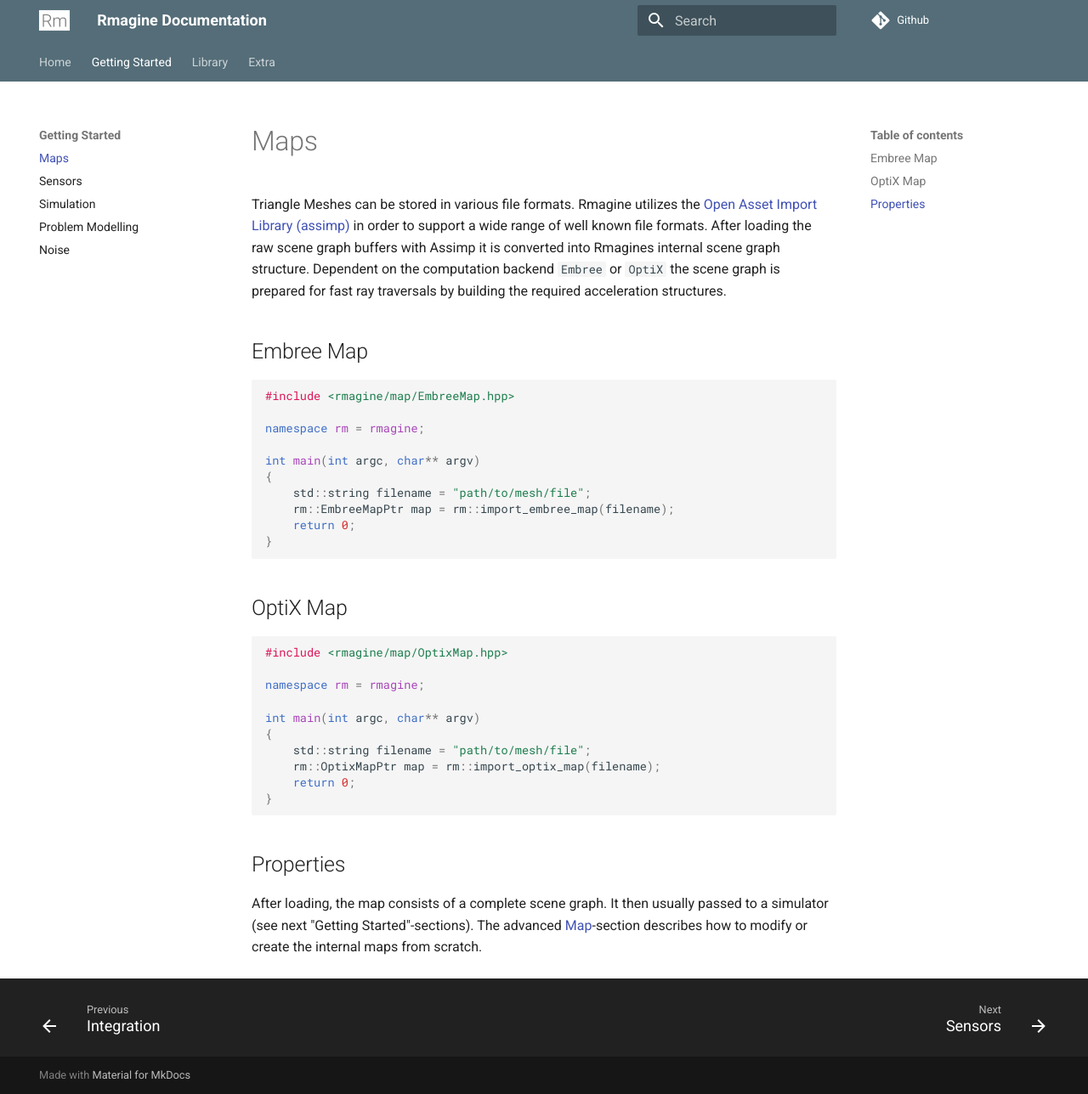
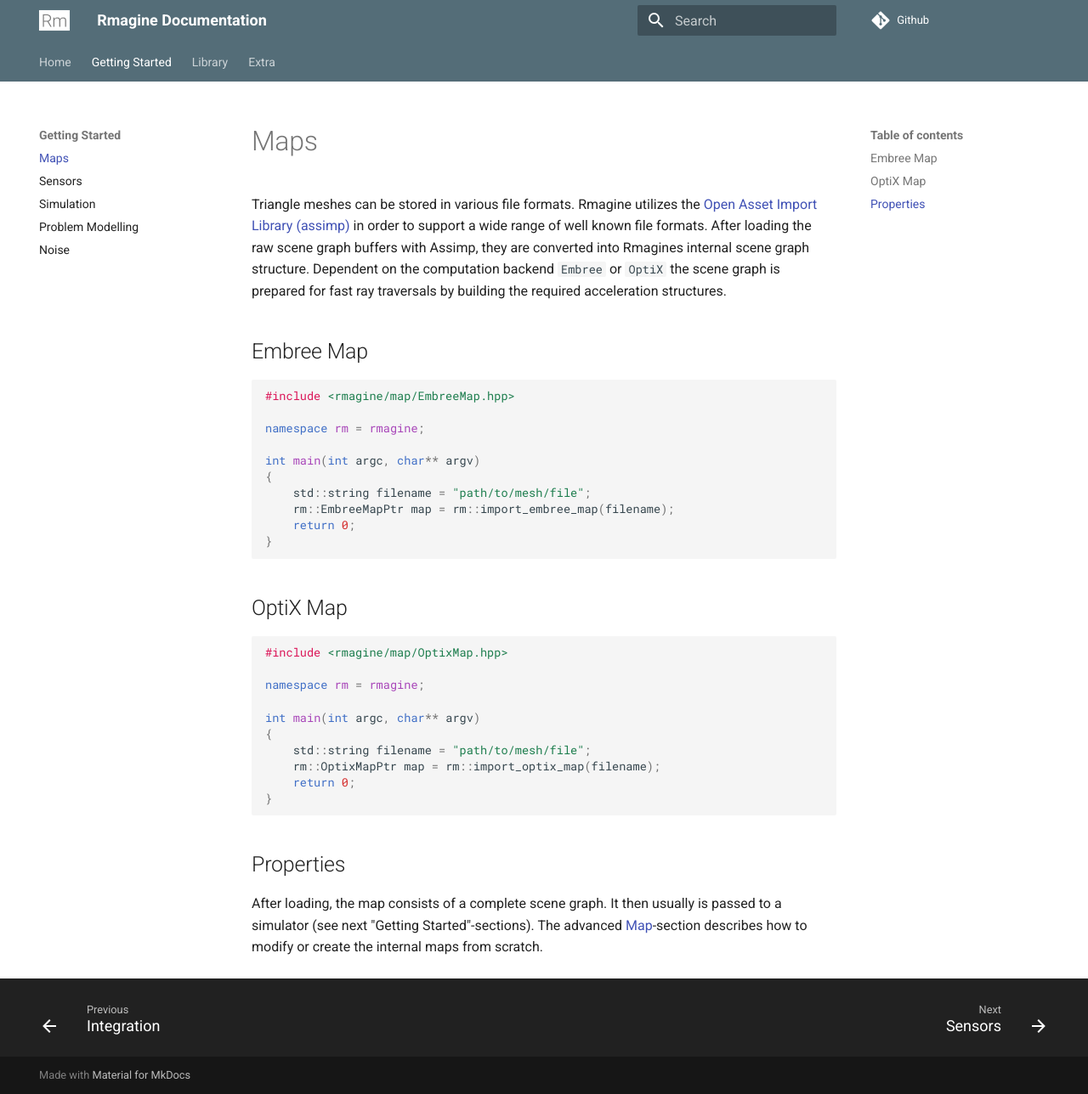
Before and after one commit to uos/rmagine_docs, an MkDocs documentation site: the page built from docs/getting_started/maps.md, in a window 1280 px wide and 1288 px high. Shown: the whole window at 85% size. Built offline with MkDocs 1.6.1 and Material for MkDocs 9.7.7, drawn with Linux system fonts in a browser that asks for light colours; comment, search, counter and statistics services are not loaded.

```diff
--- a/docs/getting_started/maps.md
+++ b/docs/getting_started/maps.md
@@ -1,6 +1,6 @@
 # Maps
 
-Triangle Meshes can be stored in various file formats. Rmagine utilizes the [Open Asset Import Library (assimp)](https://github.com/assimp/assimp) in order to support a wide range of well known file formats. After loading the raw scene graph buffers with Assimp it is converted into Rmagines internal scene graph structure. Dependent on the computation backend `Embree` or `OptiX` the scene graph is prepared for fast ray traversals by building the required acceleration structures.
+Triangle meshes can be stored in various file formats. Rmagine utilizes the [Open Asset Import Library (assimp)](https://github.com/assimp/assimp) in order to support a wide range of well known file formats. After loading the raw scene graph buffers with Assimp, they are converted into Rmagines internal scene graph structure. Dependent on the computation backend `Embree` or `OptiX` the scene graph is prepared for fast ray traversals by building the required acceleration structures.
 
 ## Embree Map
 
```
Also changed, not shown: other parts of docs/getting_started/maps.md (+1 -1 lines), docs/index.md (+5 -5 lines).
